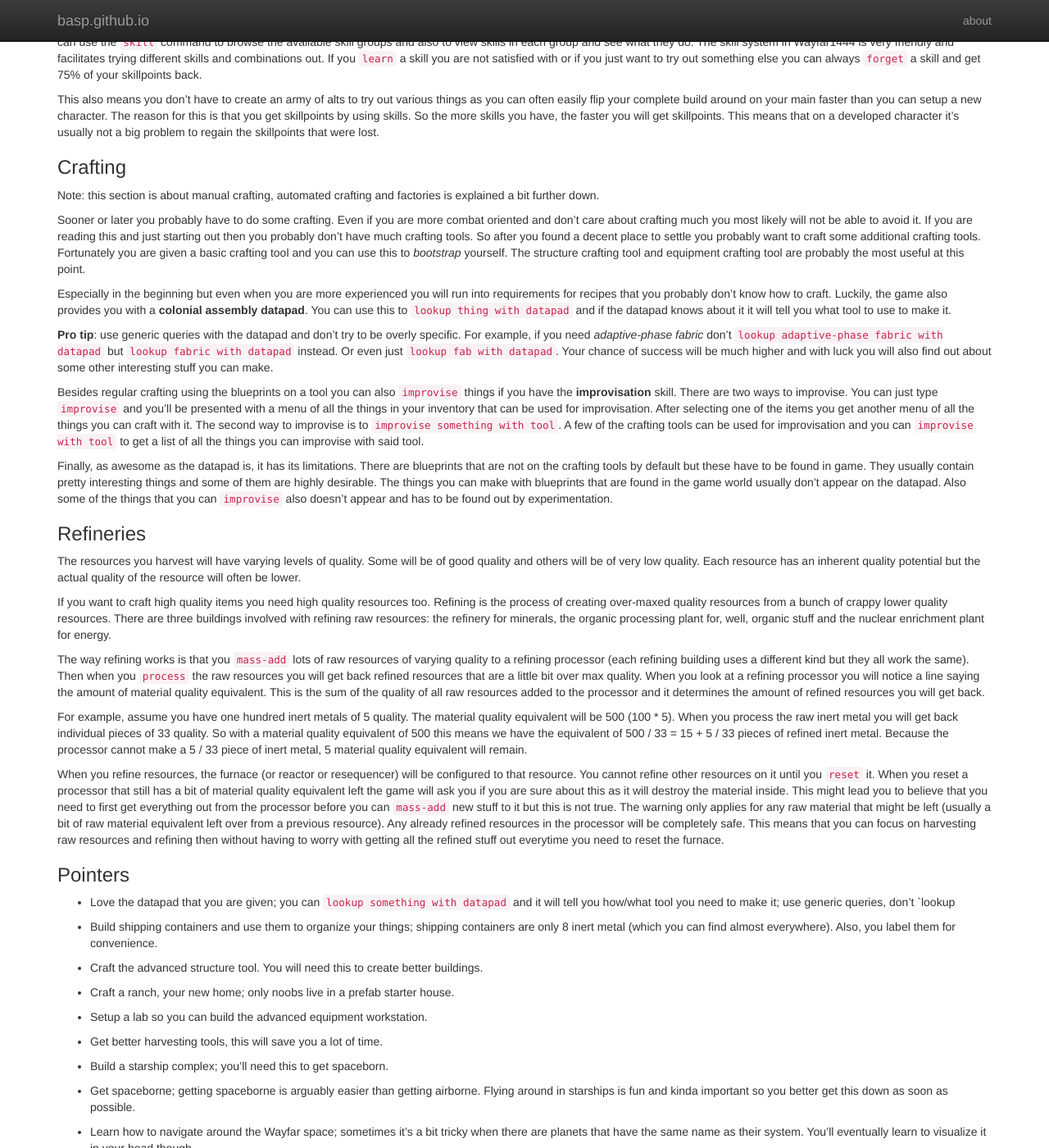
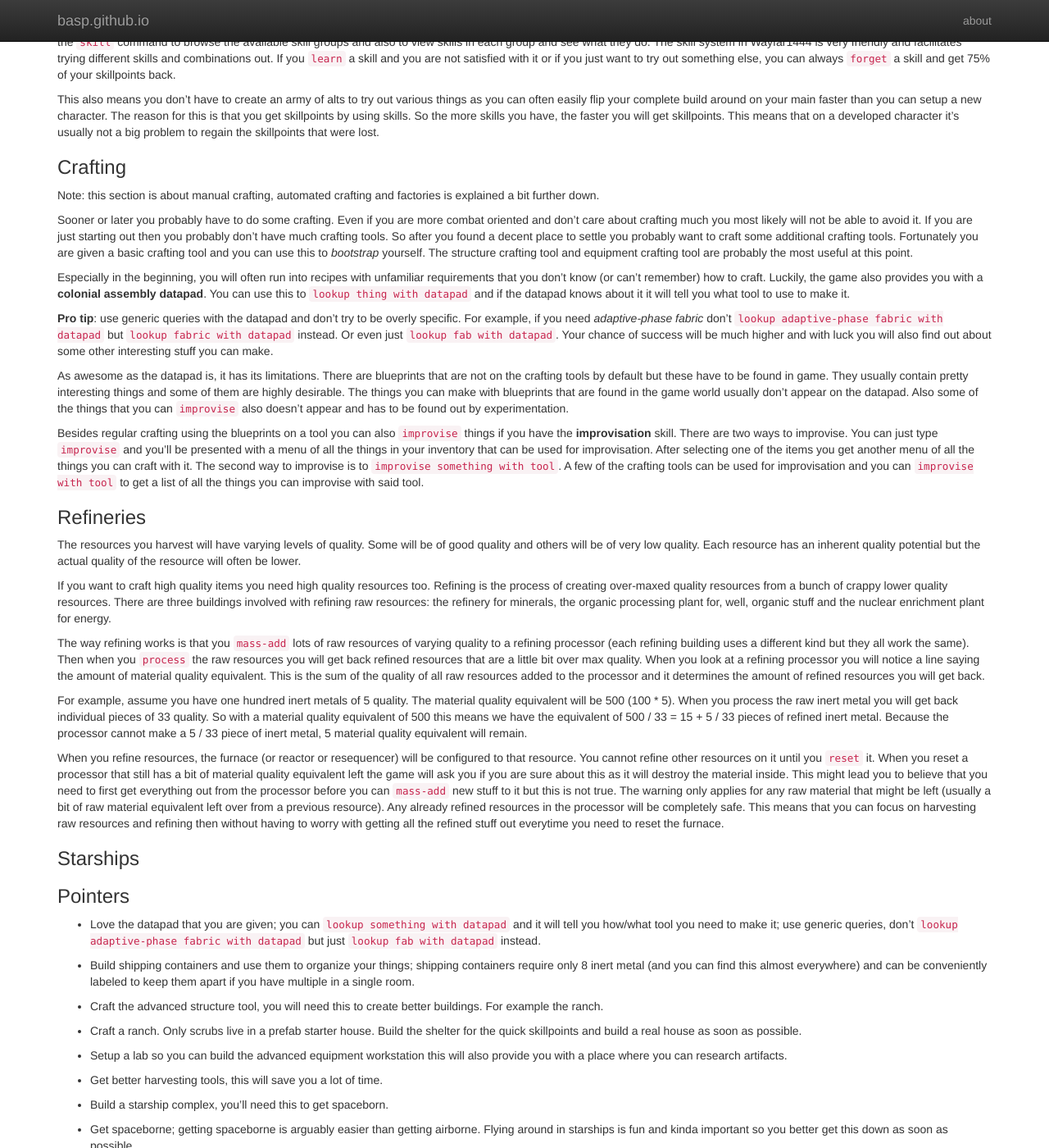
Before and after one commit to basp/basp.github.io, a Jekyll site: the page built from _posts/2014-03-27-AI-opinionated-newbie-guide.md, in a window 1280 px wide and 1400 px high, scrolled down 1770 px. Shown: the whole window at 82% size. Built offline with Jekyll 4.4.1, drawn with Linux system fonts in a browser that asks for light colours; nearby versions of some CDN libraries; Markdown is read by kramdown in place of the engine named in the settings; some of the changed text lies outside the part shown.

Commit message:
Tweaks and moving stuff around

```diff
--- a/_posts/2014-03-27-AI-opinionated-newbie-guide.md
+++ b/_posts/2014-03-27-AI-opinionated-newbie-guide.md
@@ -62,22 +62,22 @@ You _do_ want to setup near a spot that has a good variety of biomes nearby. Whe
 Note that you can also use the `map` command to check out various aspects of your surroundings. The command itself will explain about its various options but the `map biome` one is the more useful.
 
 ### Skills
-Before you start exploring for a good spot, take a note of your `status` and `skills` and note the amount of skillpoints available. You could probably learn some skills right now. You can use the `skill` command to browse the available skill groups and also to view skills in each group and see what they do. The skill system in Wayfar1444 is very friendly and facilitates trying different skills and combinations out. If you `learn` a skill you are not satisfied with or if you just want to try out something else you can always `forget` a skill and get 75% of your skillpoints back.
+Before you start exploring for a good spot, check your `status` and `skills` and note the amount of skillpoints available. You could probably learn some skills right now. You can use the `skill` command to browse the available skill groups and also to view skills in each group and see what they do. The skill system in Wayfar1444 is very friendly and facilitates trying different skills and combinations out. If you `learn` a skill and you are not satisfied with it or if you just want to try out something else, you can always `forget` a skill and get 75% of your skillpoints back.
 
 This also means you don't have to create an army of alts to try out various things as you can often easily flip your complete build around on your main faster than you can setup a new character. The reason for this is that you get skillpoints by using skills. So the more skills you have, the faster you will get skillpoints. This means that on a developed character it's usually not a big problem to regain the skillpoints that were lost.
 
 ### Crafting
 Note: this section is about manual crafting, automated crafting and factories is explained a bit further down.
 
-Sooner or later you probably have to do some crafting. Even if you are more combat oriented and don't care about crafting much you most likely will not be able to avoid it. If you are reading this and just starting out then you probably don't have much crafting tools. So after you found a decent place to settle you probably want to craft some additional crafting tools. Fortunately you are given a basic crafting tool and you can use this to _bootstrap_ yourself. The structure crafting tool and equipment crafting tool are probably the most useful at this point.
+Sooner or later you probably have to do some crafting. Even if you are more combat oriented and don't care about crafting much you most likely will not be able to avoid it. If you are just starting out then you probably don't have much crafting tools. So after you found a decent place to settle you probably want to craft some additional crafting tools. Fortunately you are given a basic crafting tool and you can use this to _bootstrap_ yourself. The structure crafting tool and equipment crafting tool are probably the most useful at this point.
 
-Especially in the beginning but even when you are more experienced you will run into requirements for recipes that you probably don't know how to craft. Luckily, the game also provides you with a __colonial assembly datapad__. You can use this to `lookup thing with datapad` and if the datapad knows about it it will tell you what tool to use to make it.
+Especially in the beginning, you will often run into recipes with unfamiliar requirements that you don't know (or can't remember) how to craft. Luckily, the game also provides you with a __colonial assembly datapad__. You can use this to `lookup thing with datapad` and if the datapad knows about it it will tell you what tool to use to make it.
 
 __Pro tip__: use generic queries with the datapad and don't try to be overly specific. For example, if you need _adaptive-phase fabric_ don't `lookup adaptive-phase fabric with datapad` but `lookup fabric with datapad` instead. Or even just `lookup fab with datapad`. Your chance of success will be much higher and with luck you will also find out about some other interesting stuff you can make.
 
+As awesome as the datapad is, it has its limitations. There are blueprints that are not on the crafting tools by default but these have to be found in game. They usually contain pretty interesting things and some of them are highly desirable. The things you can make with blueprints that are found in the game world usually don't appear on the datapad. Also some of the things that you can `improvise` also doesn't appear and has to be found out by experimentation.
+
 Besides regular crafting using the blueprints on a tool you can also `improvise` things if you have the __improvisation__ skill. There are two ways to improvise. You can just type `improvise` and you'll be presented with a menu of all the things in your inventory that can be used for improvisation. After selecting one of the items you get another menu of all the things you can craft with it. The second way to improvise is to `improvise something with tool`. A few of the crafting tools can be used for improvisation and you can `improvise with tool` to get a list of all the things you can improvise with said tool.
-
-Finally, as awesome as the datapad is, it has its limitations. There are blueprints that are not on the crafting tools by default but these have to be found in game. They usually contain pretty interesting things and some of them are highly desirable. The things you can make with blueprints that are found in the game world usually don't appear on the datapad. Also some of the things that you can `improvise` also doesn't appear and has to be found out by experimentation.
 
 ### Refineries
 The resources you harvest will have varying levels of quality. Some will be of good quality and others will be of very low quality. Each resource has an inherent quality potential but the actual quality of the resource will often be lower.
@@ -90,20 +90,22 @@ For example, assume you have one hundred inert metals of 5 quality. The material
 
 When you refine resources, the furnace (or reactor or resequencer) will be configured to that resource. You cannot refine other resources on it until you `reset` it. When you reset a processor that still has a bit of material quality equivalent left the game will ask you if you are sure about this as it will destroy the material inside. This might lead you to believe that you need to first get everything out from the processor before you can `mass-add` new stuff to it but this is not true. The warning only applies for any raw material that might be left (usually a bit of raw material equivalent left over from a previous resource). Any already refined resources in the processor will be completely safe. This means that you can focus on harvesting raw resources and refining then without having to worry with getting all the refined stuff out everytime you need to reset the furnace.
 
+### Starships
+
 ### Pointers
-* Love the datapad that you are given; you can `lookup something with datapad` and it will tell you how/what tool you need to make it; use generic queries, don't `lookup
+* Love the datapad that you are given; you can `lookup something with datapad` and it will tell you how/what tool you need to make it; use generic queries, don't `lookup adaptive-phase fabric with datapad` but just `lookup fab with datapad` instead.
 
-* Build shipping containers and use them to organize your things; shipping containers are only 8 inert metal (which you can find almost everywhere). Also, you label them for convenience.
+* Build shipping containers and use them to organize your things; shipping containers require only 8 inert metal (and you can find this almost everywhere) and can be conveniently labeled to keep them apart if you have multiple in a single room.
 
-* Craft the advanced structure tool. You will need this to create better buildings.
+* Craft the advanced structure tool, you will need this to create better buildings. For example the ranch.
 
-* Craft a ranch, your new home; only noobs live in a prefab starter house.
+* Craft a ranch. Only scrubs live in a prefab starter house. Build the shelter for the quick skillpoints and build a real house as soon as possible.
 
-* Setup a lab so you can build the advanced equipment workstation.
+* Setup a lab so you can build the advanced equipment workstation this will also provide you with a place where you can research artifacts.
 
 * Get better harvesting tools, this will save you a lot of time.
 
-* Build a starship complex; you'll need this to get spaceborn.
+* Build a starship complex, you'll need this to get spaceborn.
 
 * Get spaceborne; getting spaceborne is arguably easier than getting airborne. Flying around in starships is fun and kinda important so you better get this down as soon as possible.
 
@@ -111,7 +113,7 @@ When you refine resources, the furnace (or reactor or resequencer) will be confi
 
 * Find the nearest moon with metallic moon biome; metallic moon biome is quite rare but most moons have at least a small percentage of it. You will need this biome to find fullerene which is required for more awesome equipment. Also look for ceramic geode and some other thing I can't remember. Just look around for exotic stuf.
 
-* Mine gas clouds; you will eventually need stuff like prolium gas for fancy equipment. Can craft an asteroid miner, a gas mining module and fly to the nearest asteroid belt. Scan the various gas clouds until you find one that contains prolium gas and mine it.
+* Mine gas clouds. You will eventually need stuff like prolium gas for fancy equipment. So craft an asteroid miner and a gas mining module (don't forget to install it) and fly to the nearest asteroid belt. Scan the various gas clouds until you find one that contains prolium gas and mine it.
 
 * Once you found prolium, you can craft a better EVA suit. Turn that old padded one into a chemical resistant or insulated EVA suit and/or craft yourself a sweet pneumatic exosuit.
 
```
